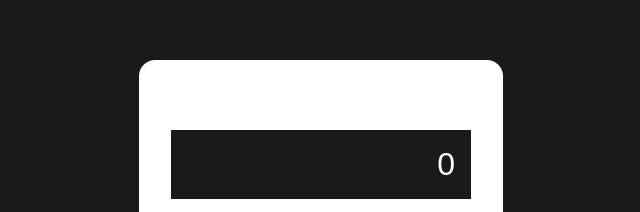
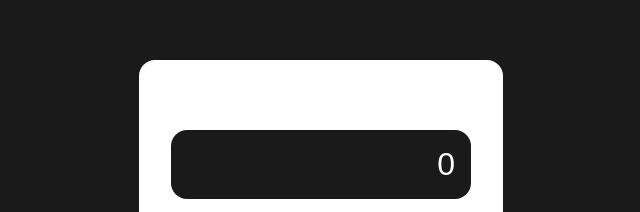
Before and after one commit to EzraMoosa/calculator, a plain HTML site: page index.html in a window 1280 px wide. Shown: the part 108-320 px from the top of the page, 319-959 px from the left. Drawn offline with Linux system fonts and the light colour scheme.

Commit message:
Add border-radius for display

```diff
--- a/styles.css
+++ b/styles.css
@@ -32,6 +32,7 @@ body {
     color: white;
     padding: .5em;
     box-sizing: border-box;
+    border-radius: 16px;
 }
 
 #display::placeholder {
```
